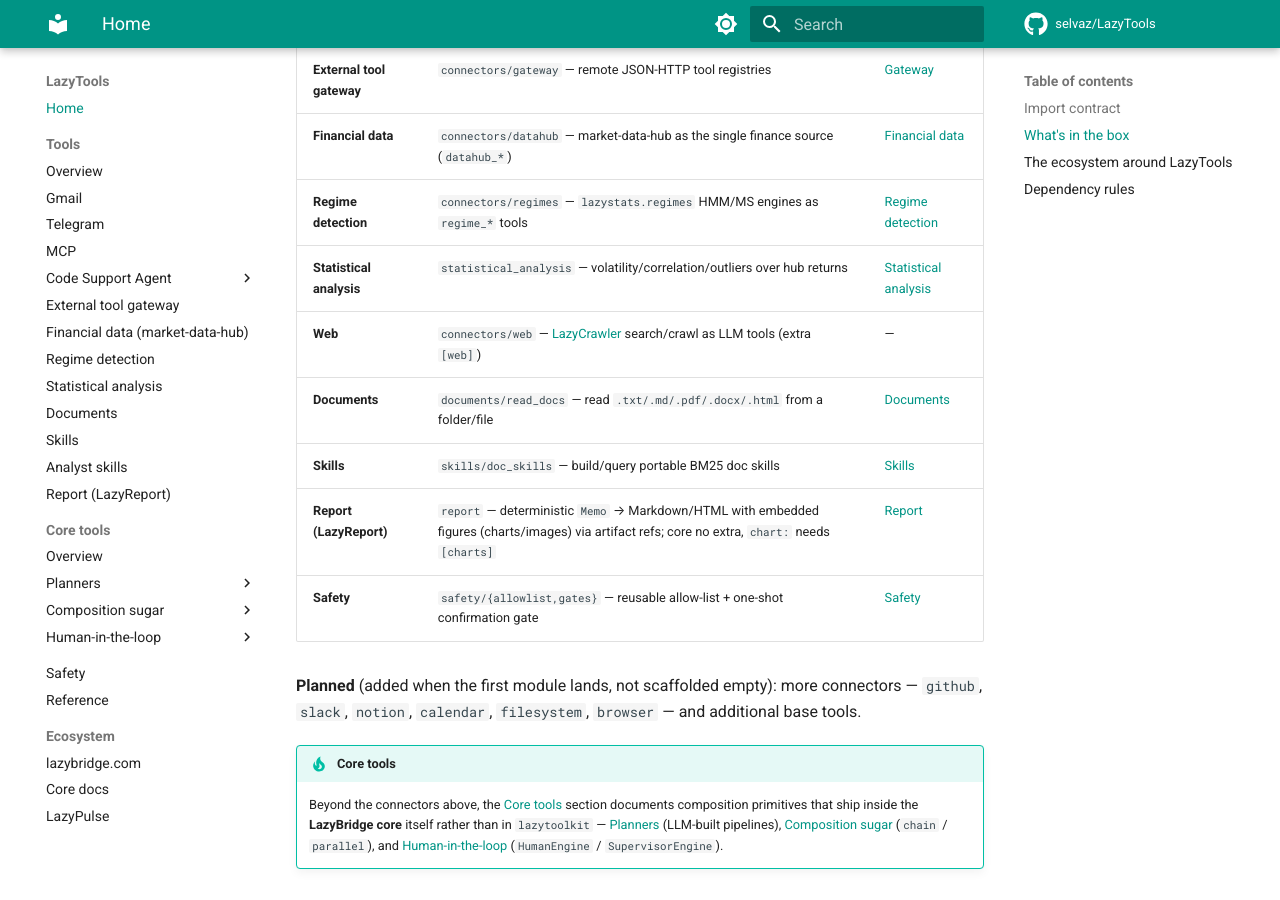
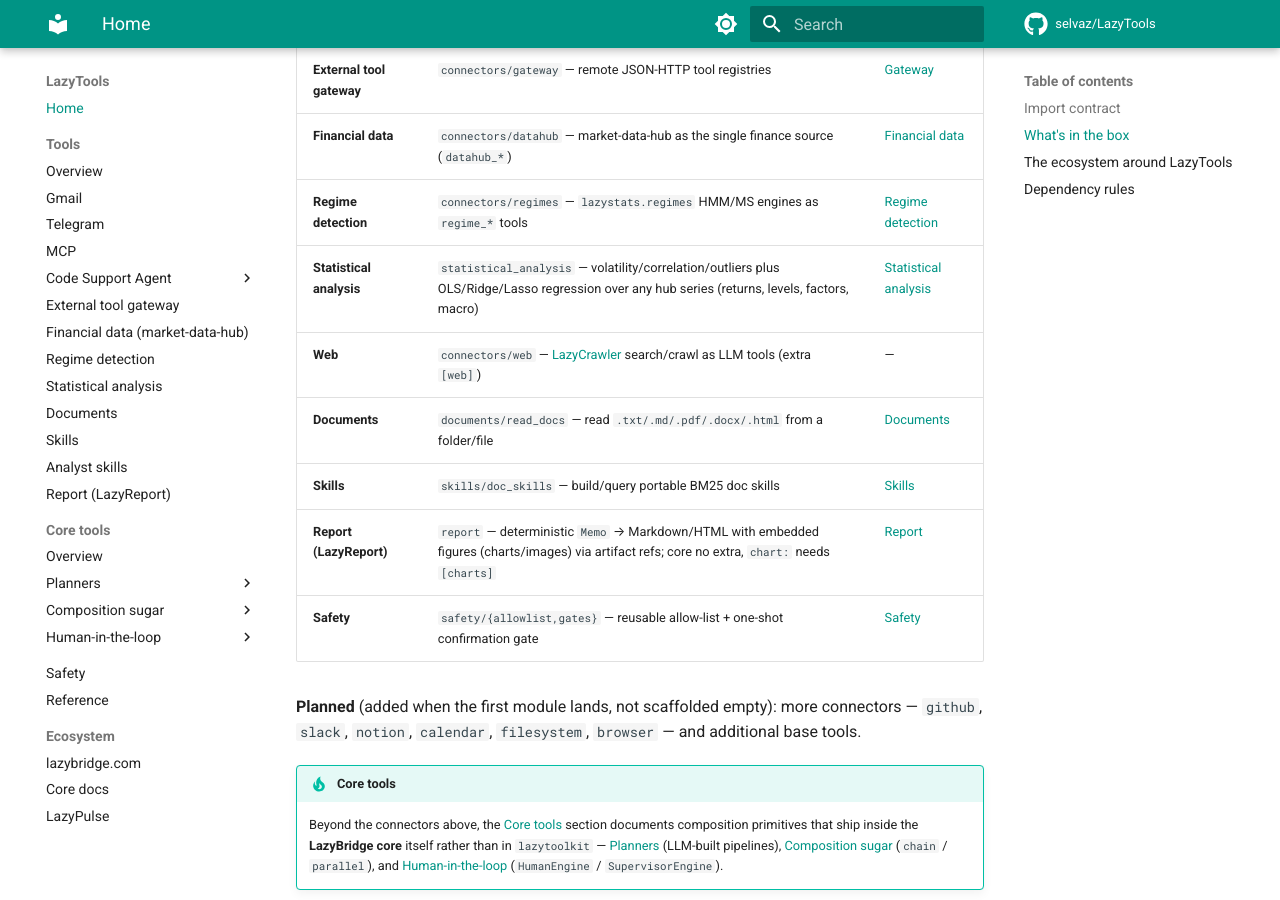
Before and after one commit to selvaz/LazyTools, an MkDocs documentation site: the page built from docs/index.md, in a window 1280 px wide and 900 px high, scrolled down 1179 px. Built offline with MkDocs 1.6.1 and Material for MkDocs 9.7.7, drawn with Linux system fonts in a browser that asks for light colours; comment, search, counter and statistics services are not loaded.

Commit message:
docs: mention OLS/Ridge/Lasso regression in the ecosystem table
Co-Authored-By: Claude Sonnet 5 <noreply@anthropic.com>
Claude-Session: https://claude.ai/code/session_013ytWF42YA6rpJhMWEdTVDc

```diff
--- a/docs/index.md
+++ b/docs/index.md
@@ -51,7 +51,7 @@ safety model, and troubleshooting. Start at the [Tools overview](connectors.md).
 | **External tool gateway** | `connectors/gateway` — remote JSON-HTTP tool registries | [Gateway](gateway.md) |
 | **Financial data** | `connectors/datahub` — market-data-hub as the single finance source (`datahub_*`) | [Financial data](datahub.md) |
 | **Regime detection** | `connectors/regimes` — `lazystats.regimes` HMM/MS engines as `regime_*` tools | [Regime detection](regimes.md) |
-| **Statistical analysis** | `statistical_analysis` — volatility/correlation/outliers over hub returns | [Statistical analysis](statistical-analysis.md) |
+| **Statistical analysis** | `statistical_analysis` — volatility/correlation/outliers plus OLS/Ridge/Lasso regression over any hub series (returns, levels, factors, macro) | [Statistical analysis](statistical-analysis.md) |
 | **Web** | `connectors/web` — [LazyCrawler](https://github.com/selvaz/LazyCrawler) search/crawl as LLM tools (extra `[web]`) | — |
 | **Documents** | `documents/read_docs` — read `.txt/.md/.pdf/.docx/.html` from a folder/file | [Documents](documents.md) |
 | **Skills** | `skills/doc_skills` — build/query portable BM25 doc skills | [Skills](skills.md) |
```
